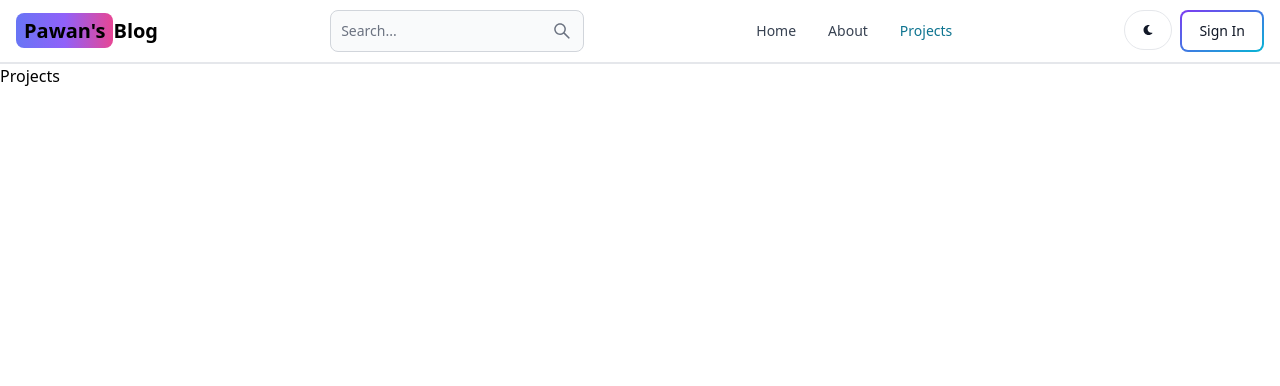
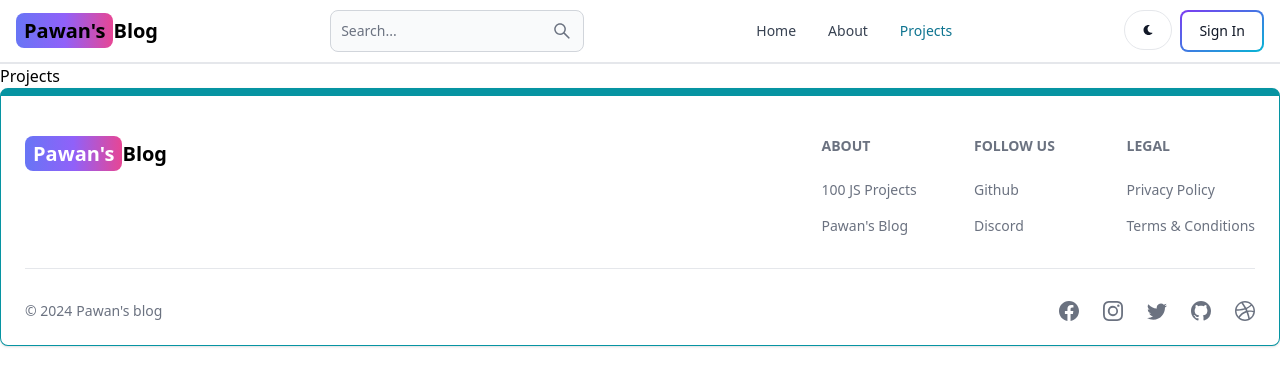
Before and after one commit to pawansingh06/mern-blog, a React (Vite) app in the folder client/: page /projects in a window 1280 px wide. Shown: the top 386 px of the page. Built offline with nearby package versions, Linux system fonts and the light colour scheme.

Commit message:
create Footer and add

```diff
--- a/client/src/App.jsx
+++ b/client/src/App.jsx
@@ -8,6 +8,7 @@
 import Dashboard from "./pages/Dashboard";
 import Projects from "./pages/Projects";
 import Header from "./components/Header";
+import Footer from "./components/Footer";
 
 export default function App() {
   return (
@@ -21,6 +22,7 @@
         <Route path="/dashboard" element={<Dashboard />} />
         <Route path="/projects" element={<Projects />} />
       </Routes>
+      <Footer />
     </BrowserRouter>
   );
 }
--- /dev/null
+++ b/client/src/components/Footer.jsx
@@ -0,0 +1,81 @@
+import { Footer } from 'flowbite-react';
+import { Link } from 'react-router-dom';
+import { BsFacebook, BsInstagram, BsTwitter, BsGithub, BsDribbble } from 'react-icons/bs';
+export default function FooterCom() {
+  return (
+    <Footer container className='border border-t-8 border-teal-500'>
+      <div className='w-full max-w-7xl mx-auto'>
+        <div className='grid w-full justify-between sm:flex md:grid-cols-1'>
+          <div className='mt-5'>
+            <Link
+              to='/'
+              className='self-center whitespace-nowrap text-lg sm:text-xl font-semibold dark:text-white'
+            >
+              <span className='px-2 py-1 bg-gradient-to-r from-indigo-500 via-purple-500 to-pink-500 rounded-lg text-white'>
+                Pawan's
+              </span>
+              Blog
+            </Link>
+          </div>
+          <div className='grid grid-cols-2 gap-8 mt-4 sm:grid-cols-3 sm:gap-6'>
+            <div>
+              <Footer.Title title='About' />
+              <Footer.LinkGroup col>
+                <Footer.Link
+                  href='https://www.100jsprojects.com'
+                  target='_blank'
+                  rel='noopener noreferrer'
+                >
+                  100 JS Projects
+                </Footer.Link>
+                <Footer.Link
+                  href='/about'
+                  target='_blank'
+                  rel='noopener noreferrer'
+                >
+                  Pawan's Blog
+                </Footer.Link>
+              </Footer.LinkGroup>
+            </div>
+            <div>
+              <Footer.Title title='Follow us' />
+              <Footer.LinkGroup col>
+                <Footer.Link
+                  href='https://github.com/pawansingh06'
+                  target='_blank'
+                  rel='noopener noreferrer'
+                >
+                  Github
+                </Footer.Link>
+                <Footer.Link href='#'>Discord</Footer.Link>
+              </Footer.LinkGroup>
+            </div>
+            <div>
+              <Footer.Title title='Legal' />
+              <Footer.LinkGroup col>
+                <Footer.Link href='#'>Privacy Policy</Footer.Link>
+                <Footer.Link href='#'>Terms &amp; Conditions</Footer.Link>
+              </Footer.LinkGroup>
+            </div>
+          </div>
+        </div>
+        <Footer.Divider />
+        <div className='w-full sm:flex sm:items-center sm:justify-between'>
+          <Footer.Copyright
+            href='#'
+            by="Pawan's blog"
+            year={new Date().getFullYear()}
+          />
+          <div className="flex gap-6 sm:mt-0 mt-4 sm:justify-center">
+            <Footer.Icon href='#' icon={BsFacebook}/>
+            <Footer.Icon href='#' icon={BsInstagram}/>
+            <Footer.Icon href='#' icon={BsTwitter}/>
+            <Footer.Icon href='https://github.com/pawansingh06' icon={BsGithub}/>
+            <Footer.Icon href='#' icon={BsDribbble}/>
+
+          </div>
+        </div>
+      </div>
+    </Footer>
+  );
+}
```
